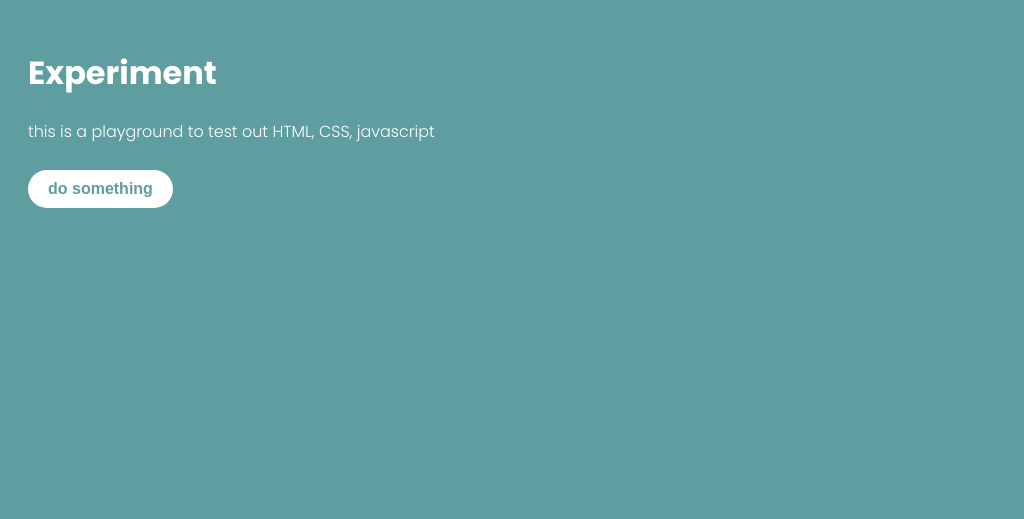
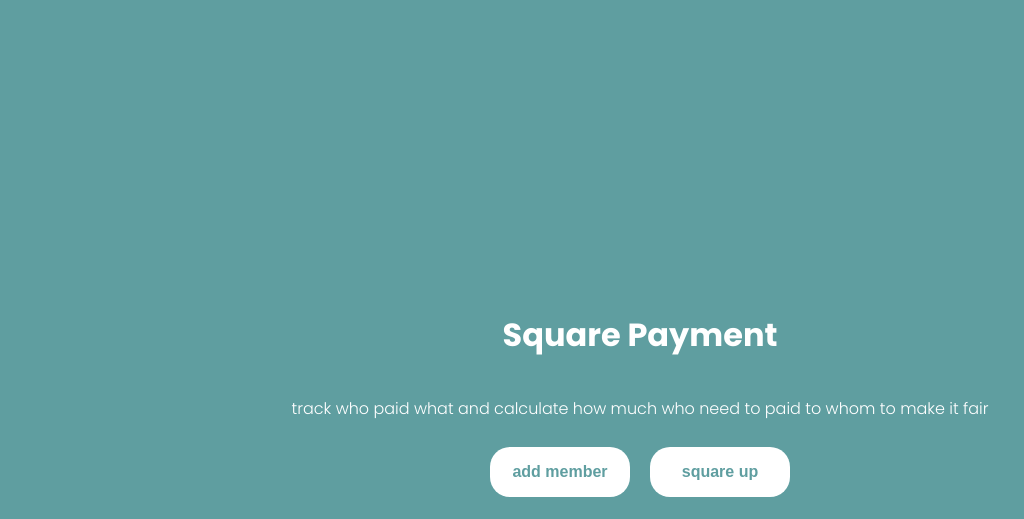
Before and after one commit to yoichiojima-2/ui-playground, a plain HTML site: page index.html in a window 1280 px wide. Shown: the whole page, without its empty margins (0-1024 px from the left). Drawn offline with Linux system fonts and the light colour scheme.

Commit message:
square payment prepare adding member

```diff
--- a/index.html
+++ b/index.html
@@ -11,9 +11,17 @@
 </head>
 <body>
     <div class="container">
-        <h1>Experiment</h1>
-        <p>this is a playground to test out HTML, CSS, javascript</p>
-        <button onclick="task()">do something</button>
+        <h1>Square Payment</h1>
+        <p>
+            track who paid what and calculate how much who
+            need to paid to whom to make it fair
+        </p>
+        <div class="member-list"></div>
+        <div class="horizontal-box">
+            <button onclick="showMemberInput()">add member</button>
+            <button onclick="squareUp()">square up</button>
+        </div>
+        <div id="addMember" class="add-member"></div>
     </div>
     <script src="script.js"></script>
 </body>
--- a/script.js
+++ b/script.js
@@ -1,3 +1,32 @@
-const task = () => {
-    console.log("invoked!")
+const addMember = (member) => {
+    const memberList = document.getElementById('memberList');
+    console.log(`${member} added`)
 }
+
+const squareUp = () => {
+    console.log("square up")
+}
+
+const showMemberInput = () => {
+    const membersList = document.getElementById('addMember');
+
+    const memberEntry = document.createElement('div');
+    memberEntry.className = 'member-entry';
+
+    const input = document.createElement('input');
+    input.type = 'text';
+    input.className = 'member-input';
+    input.placeholder = 'Enter member name';
+
+    const addButton = document.createElement('button');
+    addButton.textContent = '+';
+    addButton.className = 'add-button'
+
+    addButton.onclick = () => {
+        addMember(input.value);
+    };
+
+    memberEntry.appendChild(input);
+    memberEntry.appendChild(addButton);
+    membersList.appendChild(memberEntry);
+}
--- a/styles.css
+++ b/styles.css
@@ -3,6 +3,34 @@ body {
     background-color: cadetblue;
     color: white;
     padding: 20px;
+}
+
+.container {
+  display: flex;
+  flex-direction: column;
+  align-items: center;
+  justify-content: center;
+  height: 100vh;
+}
+
+.horizontal-box {
+  display: flex;
+  flex-direction: row;
+  align-items: center;
+  justify-content: center;
+}
+
+.add-member {
+  display: flex;
+  flex-direction: column;
+  margin: 15px;
+  padding: 15px;
+  border-radius: 100%;
+}
+
+.add-button {
+  width: 50px;
+  height: 50px;
 }
 
 h1 {
@@ -15,13 +43,24 @@ p {
   font-weight: 300;
 }
 
+input {
+  padding: 10px;
+  margin: 10px;
+  font-size: 20px;
+  color: white;
+  border: none;
+  background-color: rgba(255, 255, 255, 0);
+}
+
 button {
   color: cadetblue;
   background-color: white;
   border: none;
-  margin: 10px 0px;
+  margin: 10px;
   padding: 10px 20px;
   border-radius: 20px;
   font-weight: 700;
   font-size: 1em;
+  width: 140px;
+  height: 50px;
 }
```
